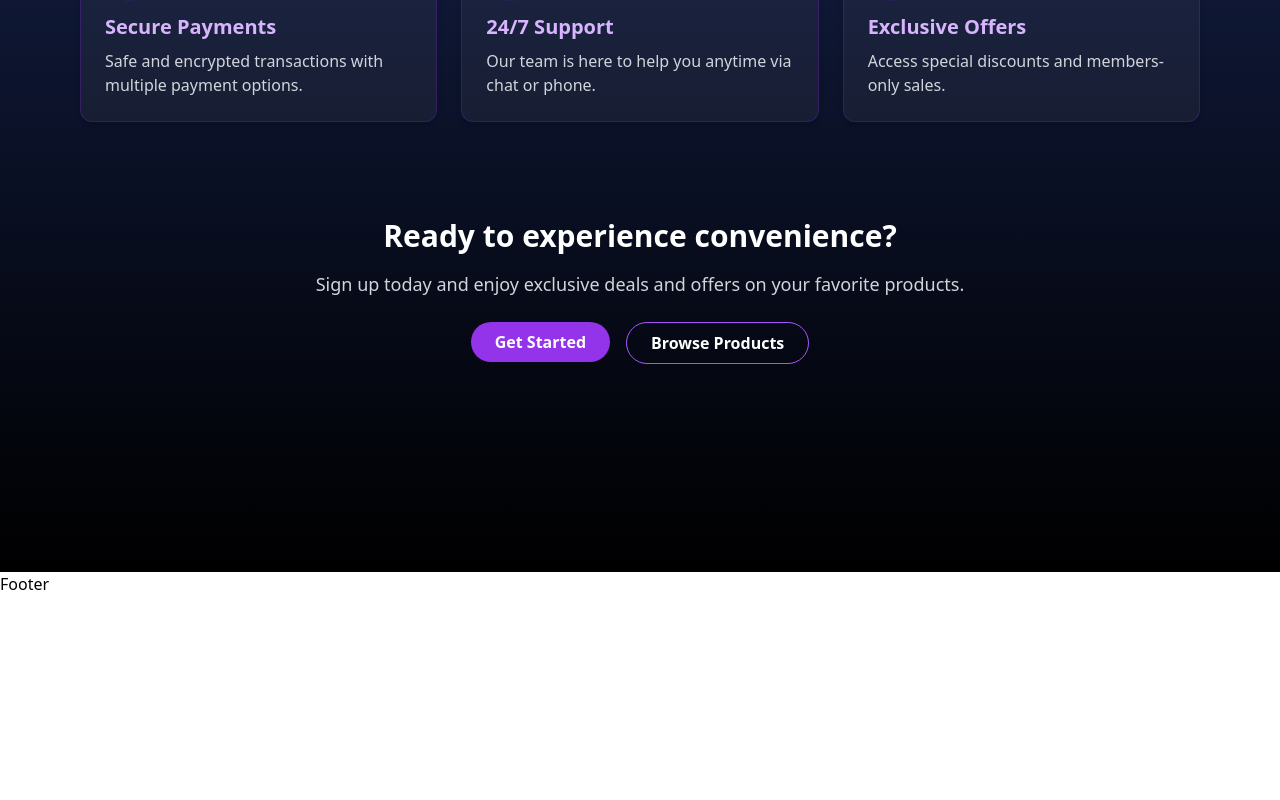
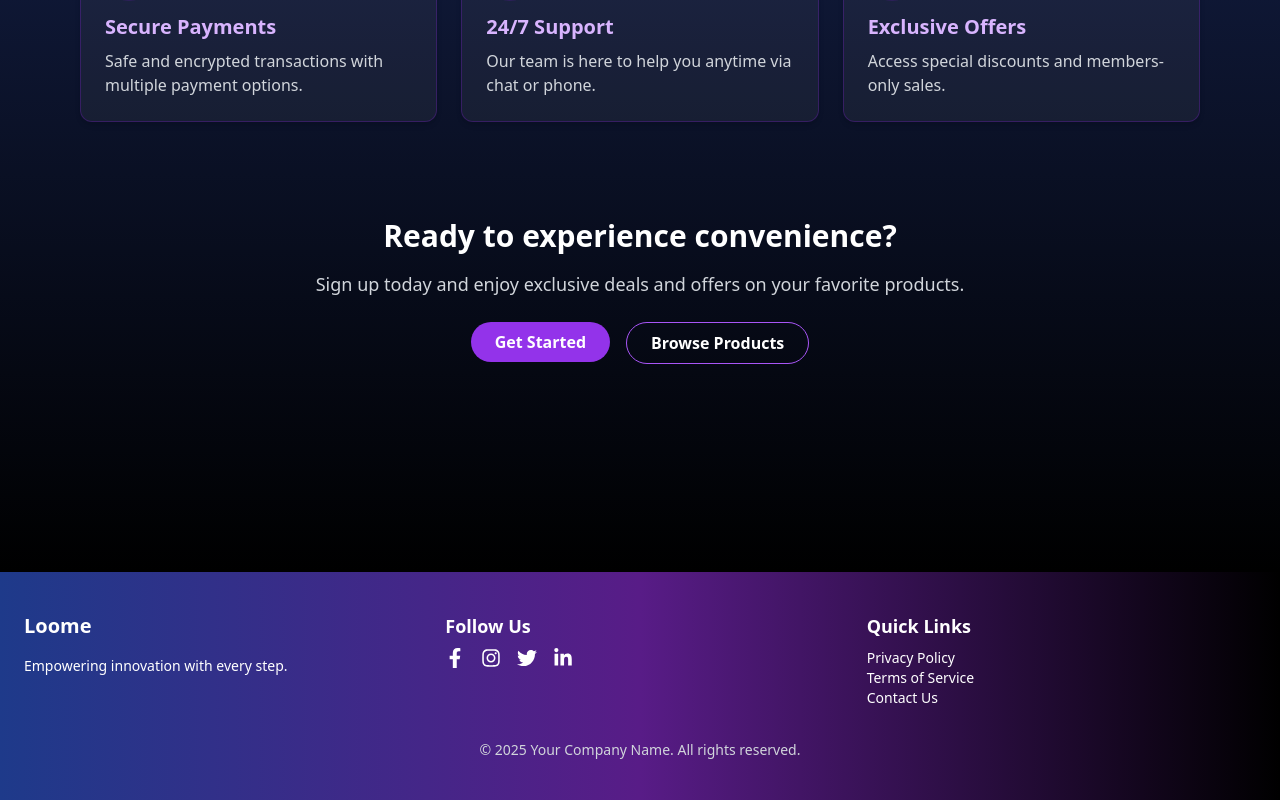
Before and after one commit to 9520140503/EcommerceReact, a React (Vite) app: page / in a window 1280 px wide. Shown: the part 1278-2078 px from the top of the page. Before the commit the page ends 1874 px from the top, so only its background shows below. Built offline with nearby package versions, Linux system fonts and the light colour scheme; no server answers.

Commit message:
adding footer

```diff
--- a/package.json
+++ b/package.json
@@ -14,6 +14,7 @@
     "appwrite": "^18.1.1",
     "react": "^19.1.0",
     "react-dom": "^19.1.0",
+    "react-icons": "^5.5.0",
     "react-redux": "^9.2.0",
     "react-router-dom": "^7.6.3",
     "styled-components": "^6.1.19"
--- a/src/Components/Footer/Footer.jsx
+++ b/src/Components/Footer/Footer.jsx
@@ -1,9 +1,57 @@
-import React from 'react'
+import React from "react";
+import {
+  FaFacebookF,
+  FaInstagram,
+  FaTwitter,
+  FaLinkedinIn,
+} from "react-icons/fa";
+import { Link } from 'react-router-dom'
 
-function Footer() {
+const Footer = () => {
   return (
-    <div>Footer</div>
-  )
-}
+    <footer className="bg-gradient-to-r from-blue-900 via-purple-900 to-black text-white py-10 px-6">
+      <div className="max-w-7xl mx-auto grid grid-cols-1 md:grid-cols-3 gap-8">
 
-export default Footer
+        {/* Logo Section */}
+        <div className="flex flex-col">
+          <h2 className="text-xl mb-4 font-bold">Loome</h2>
+          <p className="text-sm">Empowering innovation with every step.</p>
+        </div>
+
+        {/* Social Media Handles */}
+        <div className="flex flex-col">
+          <h3 className="text-lg font-semibold mb-2">Follow Us</h3>
+          <div className="flex space-x-4">
+            <a href="#" aria-label="Facebook" className="hover:text-blue-300">
+              <FaFacebookF size={20} />
+            </a>
+            <a href="#" aria-label="Instagram" className="hover:text-blue-300">
+              <FaInstagram size={20} />
+            </a>
+            <a href="#" aria-label="Twitter" className="hover:text-blue-300">
+              <FaTwitter size={20} />
+            </a>
+            <a href="#" aria-label="LinkedIn" className="hover:text-blue-300">
+              <FaLinkedinIn size={20} />
+            </a>
+          </div>
+        </div>
+
+        {/* Terms and Links */}
+
+        <div className="flex flex-col">
+          <h3 className="text-lg font-semibold mb-2">Quick Links</h3>
+          <Link to="/" className="text-sm hover:text-blue-300">Privacy Policy</Link>
+          <Link to="/" className="text-sm hover:text-blue-300">Terms of Service</Link>
+          <Link to="/" className="text-sm hover:text-blue-300">Contact Us</Link>
+        </div>
+      </div>
+
+      <div className="text-center text-sm text-gray-300 mt-8">
+        © 2025 Your Company Name. All rights reserved.
+      </div>
+    </footer>
+  );
+};
+
+export default Footer;
--- a/src/Components/Header/Header.jsx
+++ b/src/Components/Header/Header.jsx
@@ -19,7 +19,7 @@ function Header() {
     <div>
         <nav className='flex items-center justify-between w-full py-5 px-2 sm:px-6 md:px-20 bg-blue-950 fixed z-50 left-0 shadow-lg shadow-purple-300'>
           <Link to='/'>
-          <h2 className='text-xl sm:text-3xl md:4xl text-white font-medium '>Logo</h2>
+          <h2 className='text-xl sm:text-3xl md:4xl text-white font-medium '>Loome</h2>
           </Link>
           <ul className=' flex items-center sm:text-lg md:text-xl gap-2 sm:gap-4 md:gap-16 text-blue-300'>
             {navItems.map((item) => (
```
Also changed, not shown: 1 other file (tests, documents, lock files or other folders).
